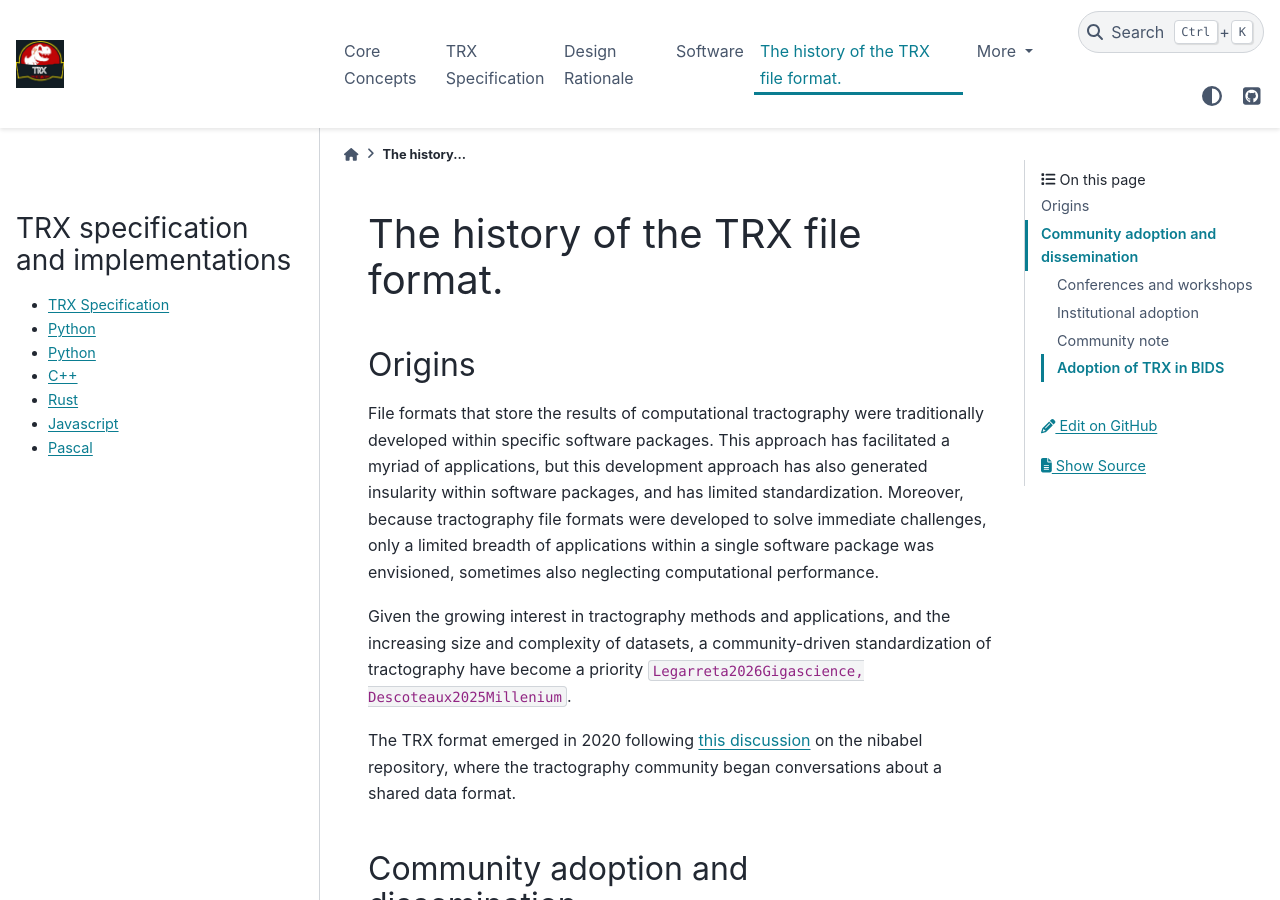
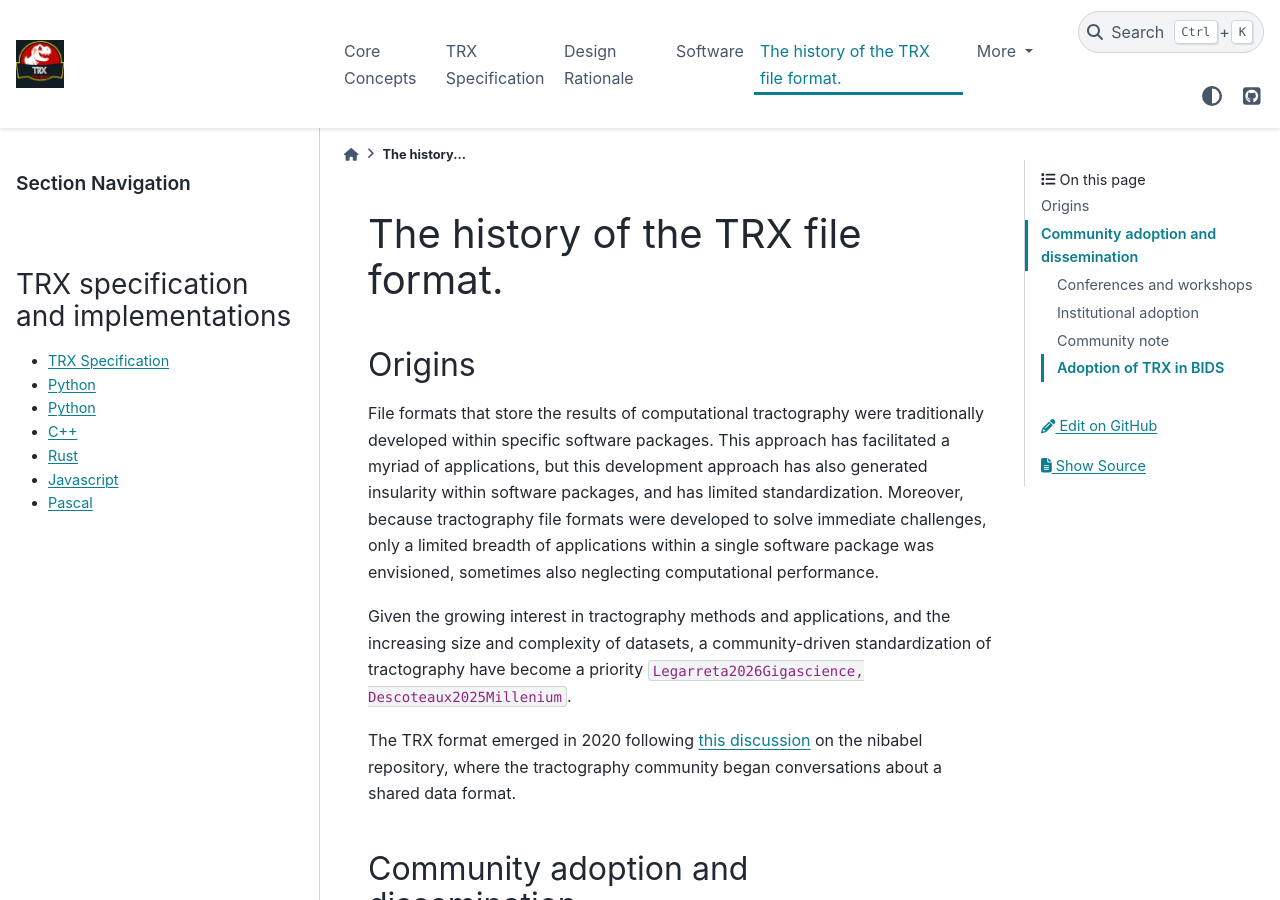
Before and after one commit to tee-ar-ex/tee-ar-ex.github.io, a Sphinx documentation site: the page built from source/history.md, in a window 1280 px wide and 900 px high. Built offline with Sphinx 7.4.7 and the PyData theme 0.15.4, drawn with Linux system fonts in a browser that asks for light colours; cross-references to code outside the pages are shown as plain code.

Commit message:
Potential fix for pull request finding
Co-authored-by: Copilot Autofix powered by AI <175728472+Copilot@users.noreply.github.com>

```diff
--- a/source/conf.py
+++ b/source/conf.py
@@ -69,5 +69,5 @@ html_context = {
 }
 
 html_sidebars = {
-    "**": ["implementation-links.html"],
+    "**": ["sidebar-nav-bs.html", "implementation-links.html"],
 }
```
